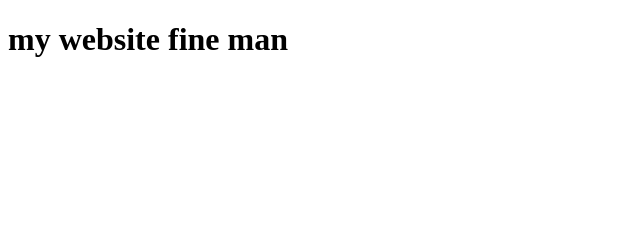
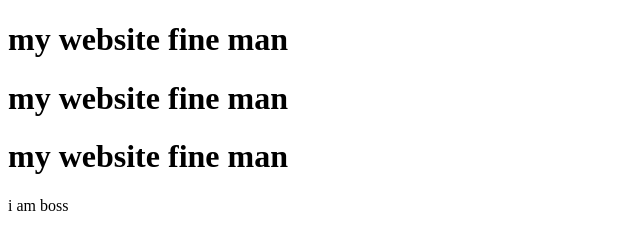
Before and after one commit to yusufhossain1994/my-frist--website, a plain HTML site: page index.html in a window 1280 px wide. Shown: the whole page, without its empty margins (0-640 px from the left). Drawn offline with Linux system fonts and the light colour scheme.

Commit message:
gost hunter

```diff
--- a/index.html
+++ b/index.html
@@ -7,6 +7,9 @@
 <body>
 
     <h1>my website fine man</h1>
+    <h1>my website fine man</h1>
+    <h1>my website fine man</h1>
+    <p>i am boss</p>
 
 </body>
 </html>
```
